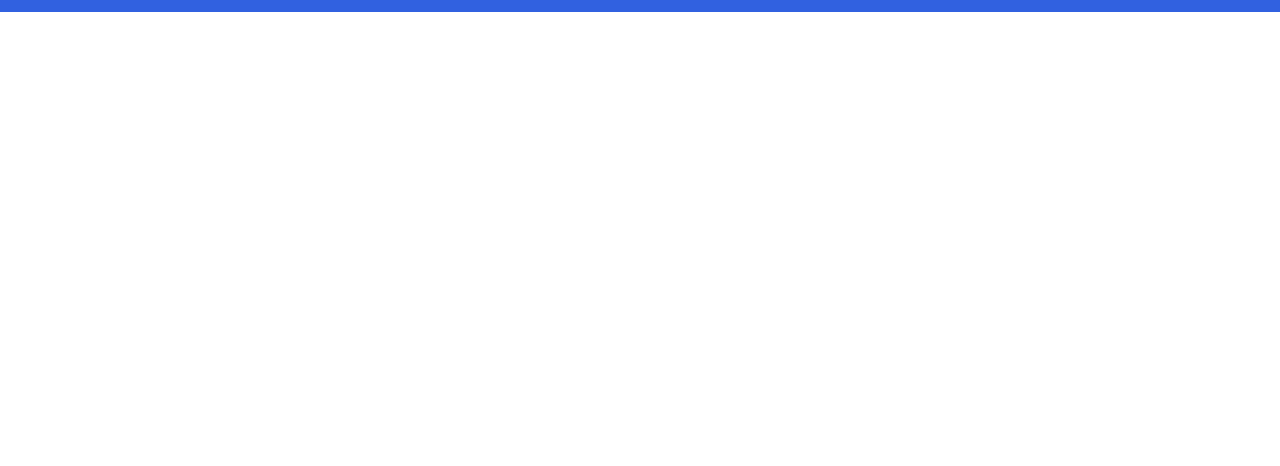
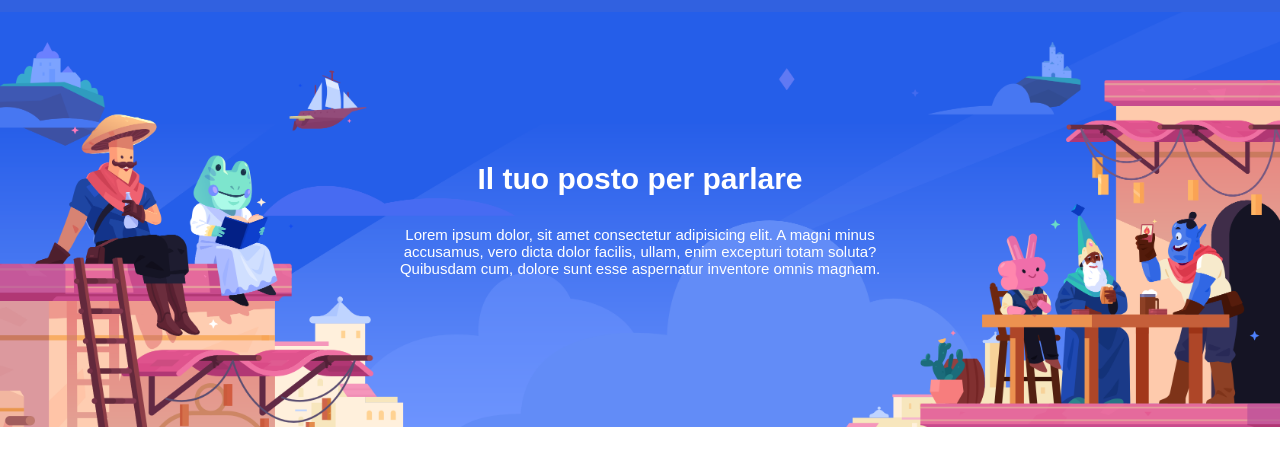
Before and after one commit to AdrianG00/htmlcss-discord, a plain HTML site: page index.html in a window 1280 px wide. Shown: the part 58-524 px from the top of the page. Drawn offline with Linux system fonts and the light colour scheme.

Commit message:
Add: jumbotron text

```diff
--- a/css/styile.css
+++ b/css/styile.css
@@ -24,12 +24,23 @@ ul{
     margin: 0 auto;
 }
 
+/* Button */
+.small-button{
+    padding: .7em 1.4em;
+    border-radius: 20px;
+    text-decoration: none;
+    font-size: 1em;
+}
+.white{
+    background-color: white;
+    color: black;
+}
 
 
 
 /* Navigation bar */
 nav{
-    background-color: #3161e0;
+    background-color: #3161E0;
     width: 100%;
     height: 70px;
 
@@ -62,15 +73,26 @@ nav{
     vertical-align: middle;
 }
 
+/* Jumbotron */
+.jumbotron{
+    width: 100%;
+    background-image: url(../img/jumbo.png);
+    background-repeat: none;
+    background-size: cover;
+    background-position: center;
+    padding: 15em 0;
+}
+.cont-jumbo{
+    width: 50%;
+    margin: 0 auto;
+    color: white;
+    text-align: center;
 
-/* Button */
-.small-button{
-    padding: .7em 1.4em;
-    border-radius: 20px;
-    text-decoration: none;
-    font-size: 1em;
 }
-.white{
-    background-color: white;
-    color: black;
+.cont-jumbo .title-jumbo{
+    font-size: 3em;
+    padding-bottom: 1em;
 }
+.cont-jumbo .text-jumbo{
+    font-size: 1.5em;
+}
--- a/index.html
+++ b/index.html
@@ -10,6 +10,7 @@
 </head>
 <body>
     <header>
+        <!-- Navigation bar -->
         <nav>
             <div class="container">
 
@@ -39,7 +40,35 @@
                 </div>
             </div>
         </nav>
+        <!-- /Navigation bar -->
     </header>
+    <Main>
+        <!-- jumbotron -->
+        <div class="jumbotron">
+                <div class="container">
+                    <div class="cont-jumbo">
+                        <h1 class="title-jumbo">Il tuo posto per parlare</h1>
+                        <p class="text-jumbo" >Lorem ipsum dolor, sit amet consectetur adipisicing elit. A magni minus accusamus, vero dicta dolor facilis, ullam, enim excepturi totam soluta? Quibusdam cum, dolore sunt esse aspernatur inventore omnis magnam.</p>
+
+                        <div class="large-button white">
+                            <a href=""></a>
+                        </div>
+
+                        <div class="large-button black">
+                            <a href=""></a>
+                        </div>
+
+                    </div>
+                </div>
+        </div>
+
+
+
+
+
+
+
+    </Main>
 
 
 
```
